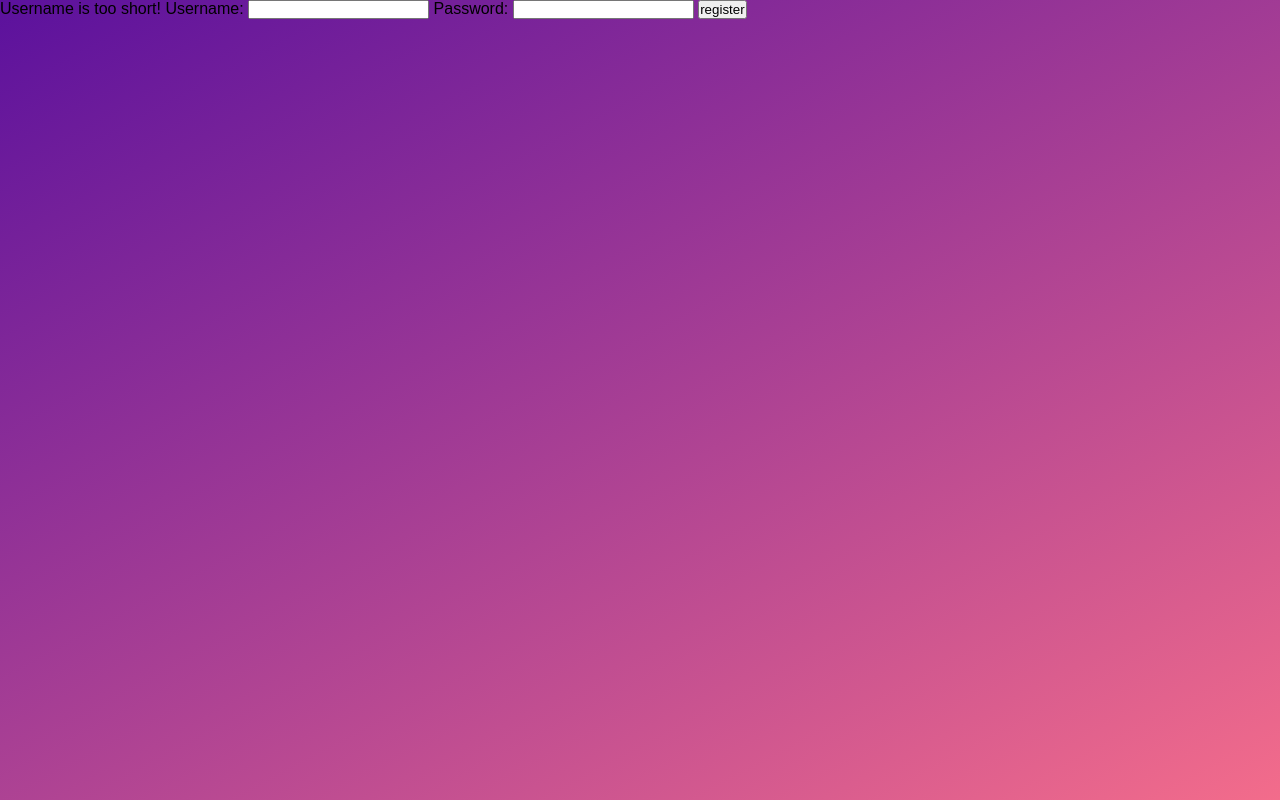
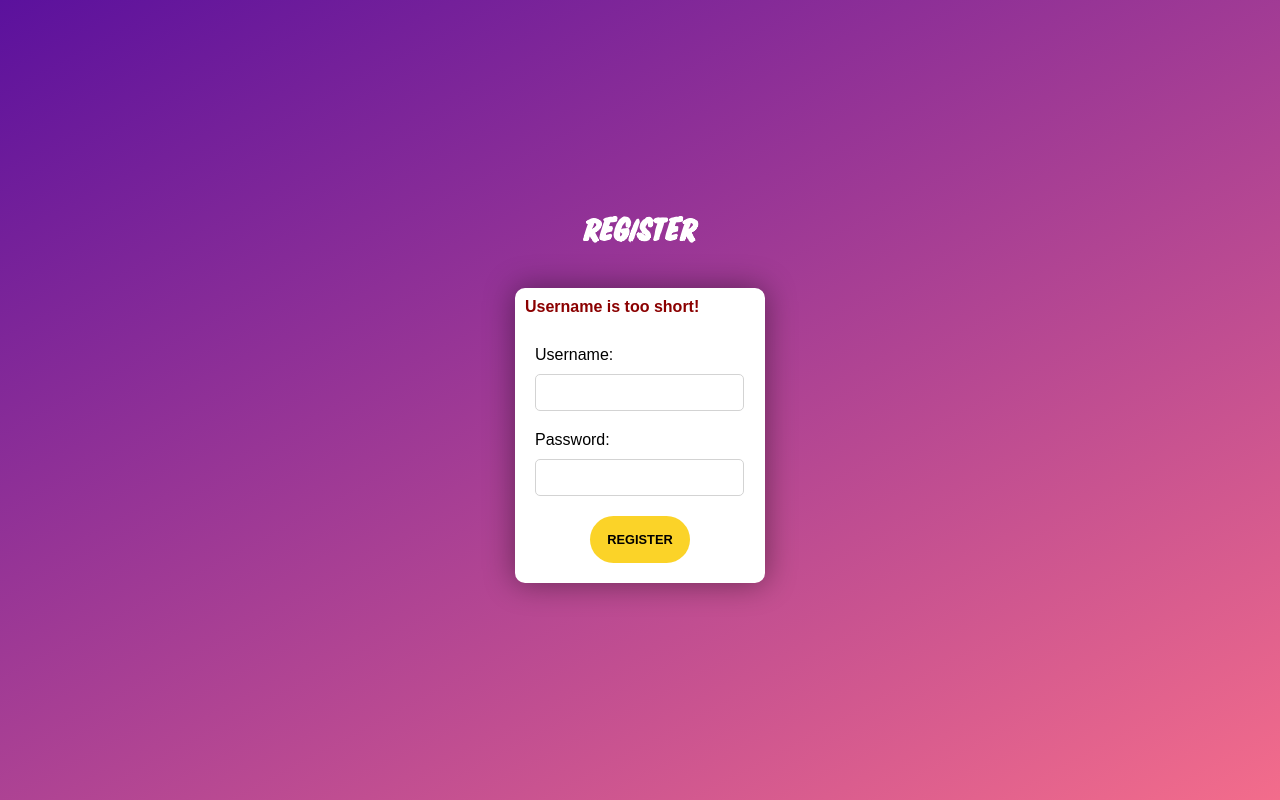
Before and after one commit to NathalieCodes/DailyMood, a PHP site: page /register.php?error=1 in a window 1280 px wide. Run offline with PHP 8.4, Linux system fonts and the light colour scheme; data that the repository does not hold is empty.

Commit message:
login and register boxes style

```diff
--- a/main.css
+++ b/main.css
@@ -78,6 +78,7 @@ section {
     display: inline-block;
     text-align: center;
     text-transform: uppercase;
+    border: none;
 }
 
 .button-ghost {
@@ -285,3 +286,53 @@ ul {
     font-weight: normal;
     font-style: normal;
 }
+
+/* register */
+
+.form-wrapper {
+    display: flex;
+    flex-direction: column;
+    height: 100%;
+    justify-content: center;
+    align-items: center;
+}
+
+.form-wrapper h1 {
+    color: white;
+    padding-bottom: 40px;
+    font-family: "Fierce Vector";
+}
+
+.form-wrapper .error {
+    font-weight: bold;
+    color: darkred;
+    padding: 10px;
+}
+
+.register, .login {
+    display: flex;
+    flex-direction: column;
+    align-content: space-evenly;
+    width: 250px;
+    background-color: white;
+    border-radius: 10px;
+    box-shadow: 0px 0px 30px 1px rgba(0,0,0,0.40)
+}
+
+label {
+    margin: 20px 20px 0px 20px;
+}
+
+label input {
+    display: block;
+    padding: 10px 15px;
+    margin-top: 10px;
+    border: solid 1px lightgrey;
+    border-radius: 5px;
+}
+
+.button-register, .button-login {
+    margin: 20px auto;
+    width: initial;
+    min-width: 100px;
+}
--- a/register.php
+++ b/register.php
@@ -33,23 +33,26 @@ switch ($error) {
     ?>
 </head>
 <body>
+    <form action="register_action.php" method="post">
         <div class="form-wrapper">
-    <form action="register_action.php" method="post">
+            <h1>Register</h1>
+            <div class="register">
                 <?php
                 if ($errorMessage != "") {
                     echo "<span class=\"error\">$errorMessage</span>";
                 }
                 ?>
-        <label>
+                <label class="username">
                     Username:
                     <input type="text" name="username" value="">
                 </label>
-        <label>
+                <label class="password">
                     Password:
                     <input type="password" name="password" value="">
                 </label>
-        <input type="submit" value="register">
+                <input class="button-register button button-primary" type="submit" value="register">
+            </div>
+        </div>
     </form>
-</div>
 </body>
 </html>
```
Also changed, not shown: login.php (+6 -3 lines). Lines whose indentation alone changed are shown as unchanged.
